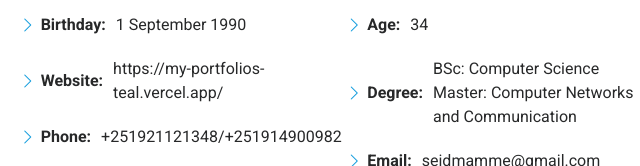
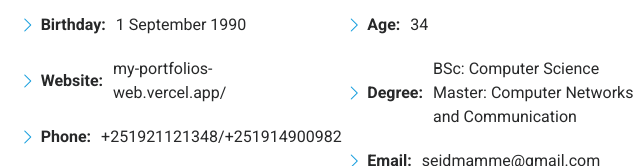
Before and after one commit to Seid-Mohamme/My-Portfolios, a plain HTML site: page index.html in a window 1280 px wide. Shown: the part 1214-1380 px from the top of the page, 619-1259 px from the left. Drawn offline with Linux system fonts and the light colour scheme.

Commit message:
url update

```diff
--- a/index.html
+++ b/index.html
@@ -207,7 +207,7 @@
                     <li>
                       <i class="bi bi-chevron-right"></i>
                       <strong>Website:</strong>
-                      <span>https://my-portfolios-teal.vercel.app/</span>
+                      <span>my-portfolios-web.vercel.app/</span>
                     </li>
                     <li>
                       <i class="bi bi-chevron-right"></i>
```
